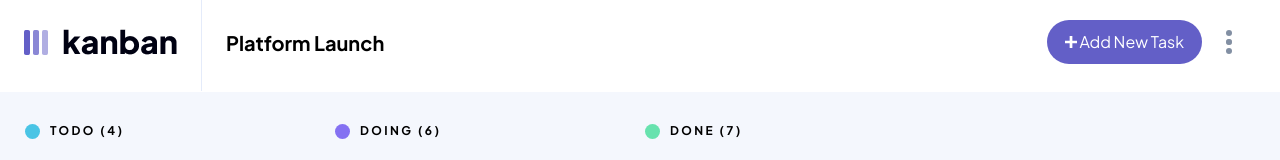
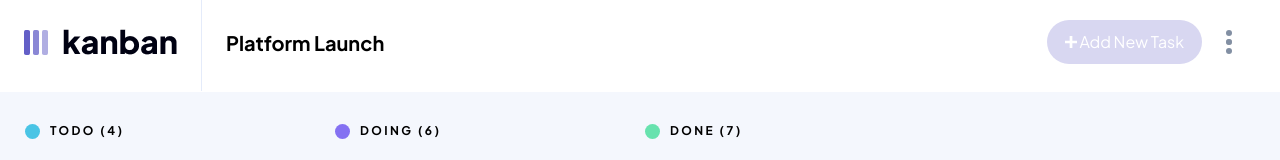
Before and after one commit to Atakanarikan0/200found-kanban-task, a React (Vite) app: page / in a window 1280 px wide. Shown: the top 160 px of the page. Built offline with nearby package versions, Linux system fonts and the light colour scheme.

Commit message:
css hataları düzeltildi

```diff
--- a/src/assets/component/Header.jsx
+++ b/src/assets/component/Header.jsx
@@ -176,7 +176,7 @@ export default function Header() {
           </div>
 
           <div>
-            <span onClick={handleTask}><img src="/img/plus-icon.svg" alt="" /> Add New Task</span>
+            <span className={data.find(x => x.id === selectedBoardId)?.columns?.length > 0 ? 'empty-task' : ''} onClick={handleTask}><img src="/img/plus-icon.svg" alt="" /> Add New Task</span>
             <div className="kebab" onClick={toggleMenu}>
               <figure className={isActive ? 'active' : ""}></figure>
               <figure className={isActive ? 'middle active' : 'middle'}></figure>
--- a/src/assets/component/Sidebar.jsx
+++ b/src/assets/component/Sidebar.jsx
@@ -4,10 +4,8 @@ import '../css/sidebar.css';
 
 export default function Sidebar() {
   const { data, setData, selectedBoardId, setSelectedBoardId, boards, addRef, screenSize, showSidebar, setShowSidebar } = useContext(DataContext)
-  const [activeBtn, setActiveBtn] = useState(0);
 
   return (
-
     <>
       {showSidebar ?
         <div className="sidebar">
--- a/src/assets/css/header.css
+++ b/src/assets/css/header.css
@@ -111,6 +111,9 @@
       border-radius: 24px;
       display: inline-block;
       cursor: pointer;
+    }
+    .empty-task {
+      background: #D8D7F1;
     }
   }
 
@@ -444,3 +447,7 @@ dialog::backdrop {
   transform: translateY(-100%);
   opacity: 0;
 }
+
+.empty-task {
+  background: #D8D7F1;
+}
```
